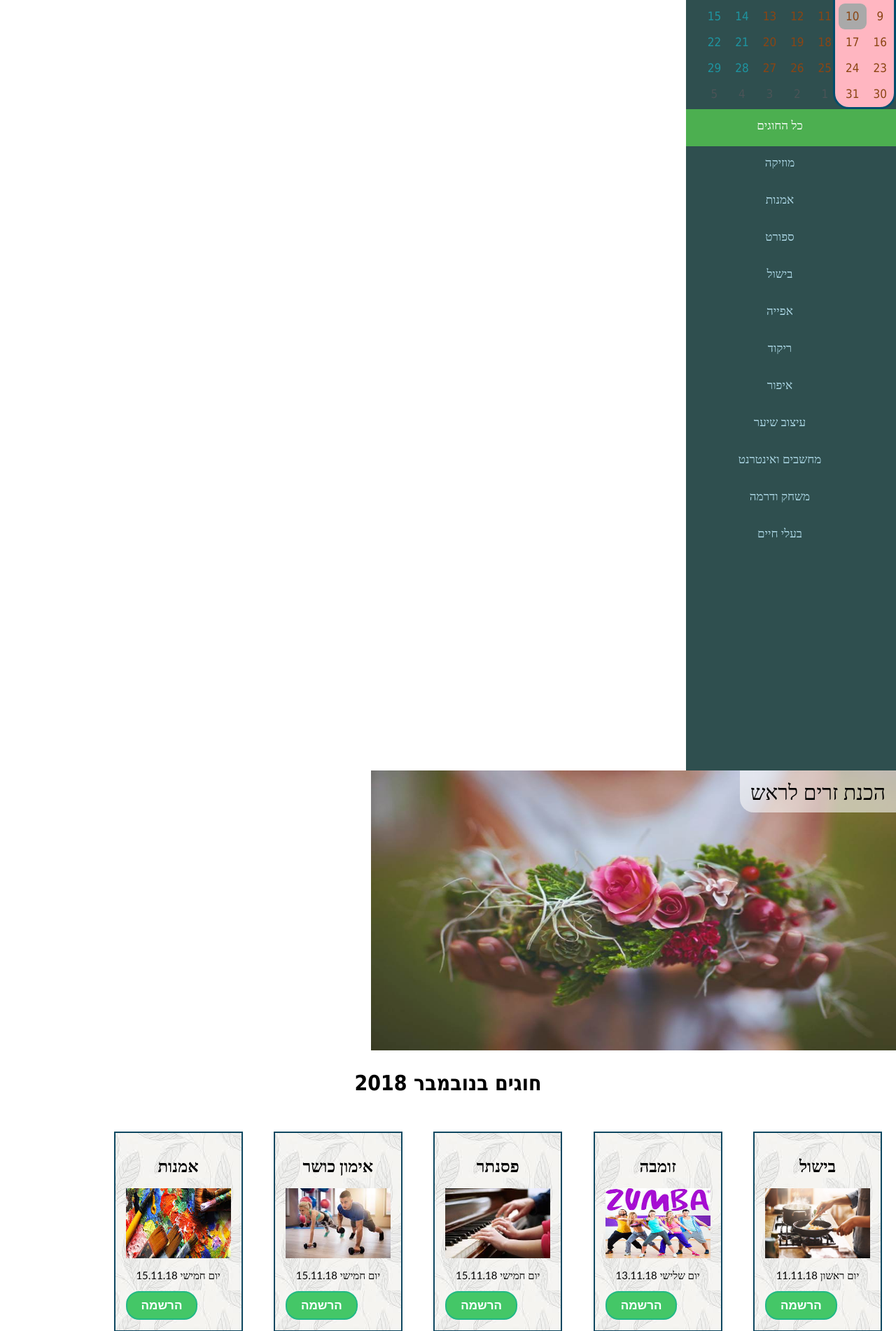
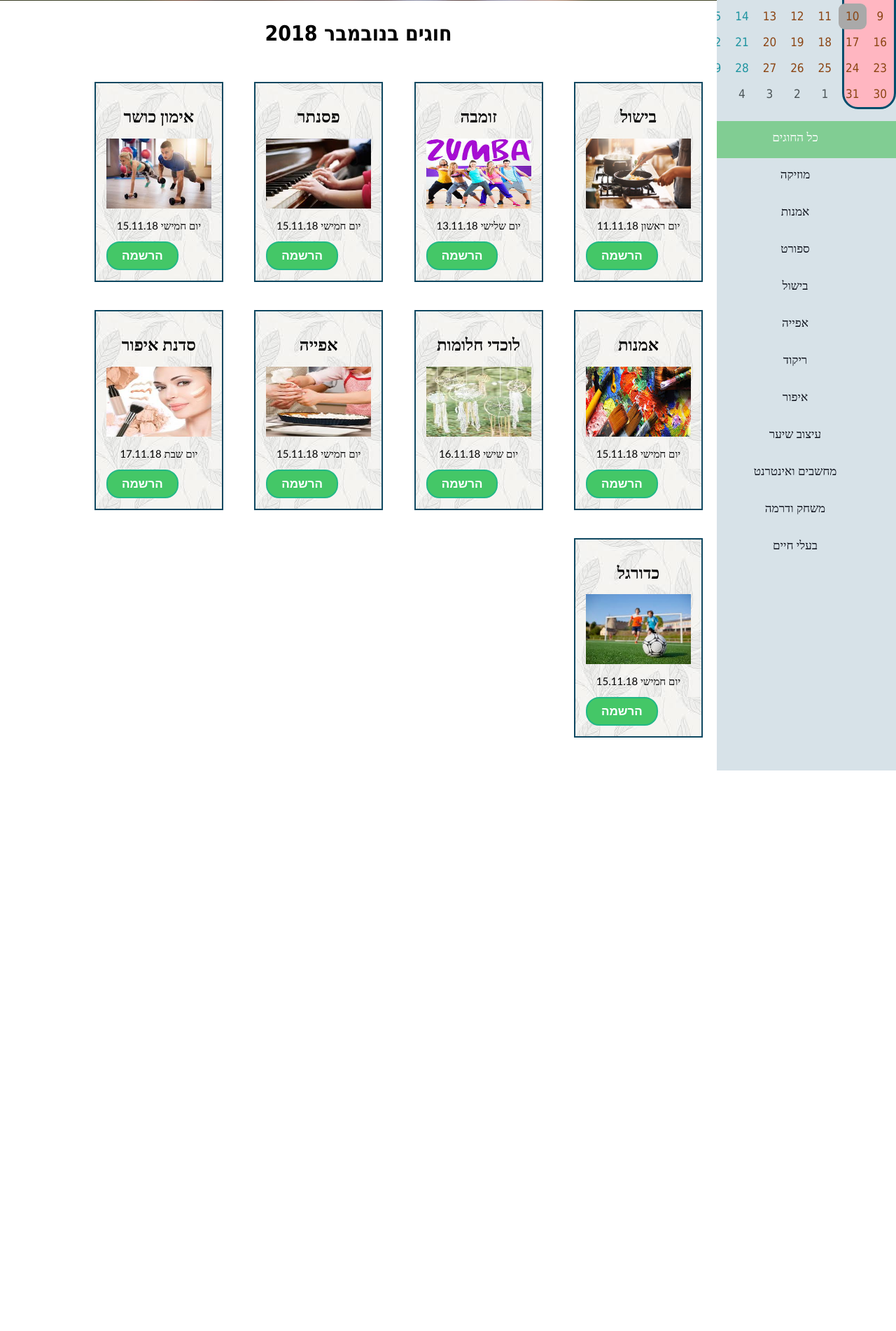
Before and after one commit to netanella/do-hugi, a PHP site: page /new-search_page.html in a window 1280 px wide. Shown: the part 459-2361 px from the top of the page at 70% size. After the commit the page ends 1560 px from the top, so only its background shows below. Run offline with PHP 8.4, Linux system fonts and the light colour scheme.

Commit message:
שינויים אחרונים בדף חיפוש

```diff
--- a/generic.css
+++ b/generic.css
@@ -278,7 +278,7 @@ main {
 }
 
 .scroll-item:hover {
-    box-shadow: 5px 1px 5px gray;
+    box-shadow: 5px 5px 5px gray;
 }
 
 .scroll-list {
--- a/new-search_page.html
+++ b/new-search_page.html
@@ -4,28 +4,22 @@
     <title> דו-חוגי | קטלוג </title>
     <link href="styleShaharNew.css" type="text/css" rel="stylesheet">
     <link rel="stylesheet" href="calendar/styles/calendar.css">
-    <link rel="stylesheet" href="https://fonts.googleapis.com/icon?family=Material+Icons">
     <meta charset="UTF-8">
 </head>
 <body>
 <header>
     <nav class="navbar">
-        <a href="index.html" id="logo"><img src="img/LOGO.JPG"></a>
+        <a href="" id="logo"><img src="img/LOGO.JPG"></a>
         <ul id="navLinks">
+            <li><a href="">קצת עלינו</a></li>
             <li><a href="search_page.html">קטלוג חוגים</a></li>
             <li><a href="classSubmit.html">יצירת חוג</a></li>
             <li><a href="">גלריה</a></li>
-            <li><a href="">קצת עלינו</a></li>
             <li><a href="contactus.html">צור קשר</a></li>
-            <li>
-                <form id="searchBar">
-                    <input type="text" placeholder="חפש חוג" name="search">
-                    <button type="submit"><i class="material-icons">search</i></button>
-                </form>
-            </li>
+            <li><input id="searchBar" type="text" placeholder="חפש חוג"></li>
         </ul>
         <div id="userProfile" class="dropdown">
-            <a href="userProfile.html"><span>ברקוש</span><img src="img/barak.JPG" class="profilePhotoIcon"></a>
+            <a href=""><span>ברקוש</span><img src="img/barak.JPG" class="profilePhotoIcon"></a>
             <div class="dropdown-content">
                 <a href="userProfile.html">הפרופיל שלי</a>
                 <a href="userProfile.html">החוגים שלי</a>
@@ -37,6 +31,7 @@
 <main>
     <aside id="navbarAllHobbies">
         <div id="calendar-w"> </div>
+        <br>
         <nav>
             <a class="active" href="" > כל החוגים</a>
             <a href=""> מוזיקה </a>
@@ -79,8 +74,6 @@
             <label for="teva">סדנאות בטבע</label>
         </div>
     </div>
-
-
 
     <h1> חוגים בנובמבר 2018</h1> <br> <br>
     <div id="allChugim">
--- a/styleShaharNew.css
+++ b/styleShaharNew.css
@@ -24,6 +24,10 @@ h2{
     padding: 15px;
     background-image: url("img/check.jpg");
     border: #0f4861 2px solid;
+}
+#allChugim{
+    display: block;
+
 }
 #chosedate{
     display: inline-block;
@@ -53,15 +57,15 @@ h2{
 }
 #sliderphotos{
     position: relative;
-    width: 1050px;
+    width: 80%;
     height: 400px;
     margin: auto;
     display: inline-block;
+}
 
-}
 #sliderphotos img{
     position: relative;
-    width: 750px;
+    width: 100%;
     height: 400px;
     padding-bottom: 30px;
 }
@@ -83,10 +87,10 @@ h2{
 /* Place the navbar at the bottom of the page, and make it stick */
 #navbarAllHobbies {
     overflow: hidden;
-    background-color: darkslategray;
+    background-color: #d7e2e8;
     display: block;
     text-align:center;
-    width: 300px;
+    width:20%;
     float: right;
     height:1500px;
 }
@@ -102,23 +106,23 @@ h2{
 #navbarAllHobbies a {
     float: right;
     display: inline-block;
-    color: lightblue;
+    color: #0C101A ;
     text-align: center;
     padding: 14px 16px;
     text-decoration: none;
     font-size: 17px;
     height: 25px;
-    width: 300px;
+    width: 100%;
 }
 
 /* Change the color of links on hover */
 #navbarAllHobbies a:hover {
-    background-color: cadetblue;
+    background-color: #d0dbe1;
     color: black;
 }
 
 /* Add a color to the active/current link */
 #navbarAllHobbies a.active {
-    background-color: #4CAF50;
+    background-color: var(--main-logoTextColor);
     color: white;
 }
```
Also changed, not shown: calendar2.js (line endings or trailing spaces).
